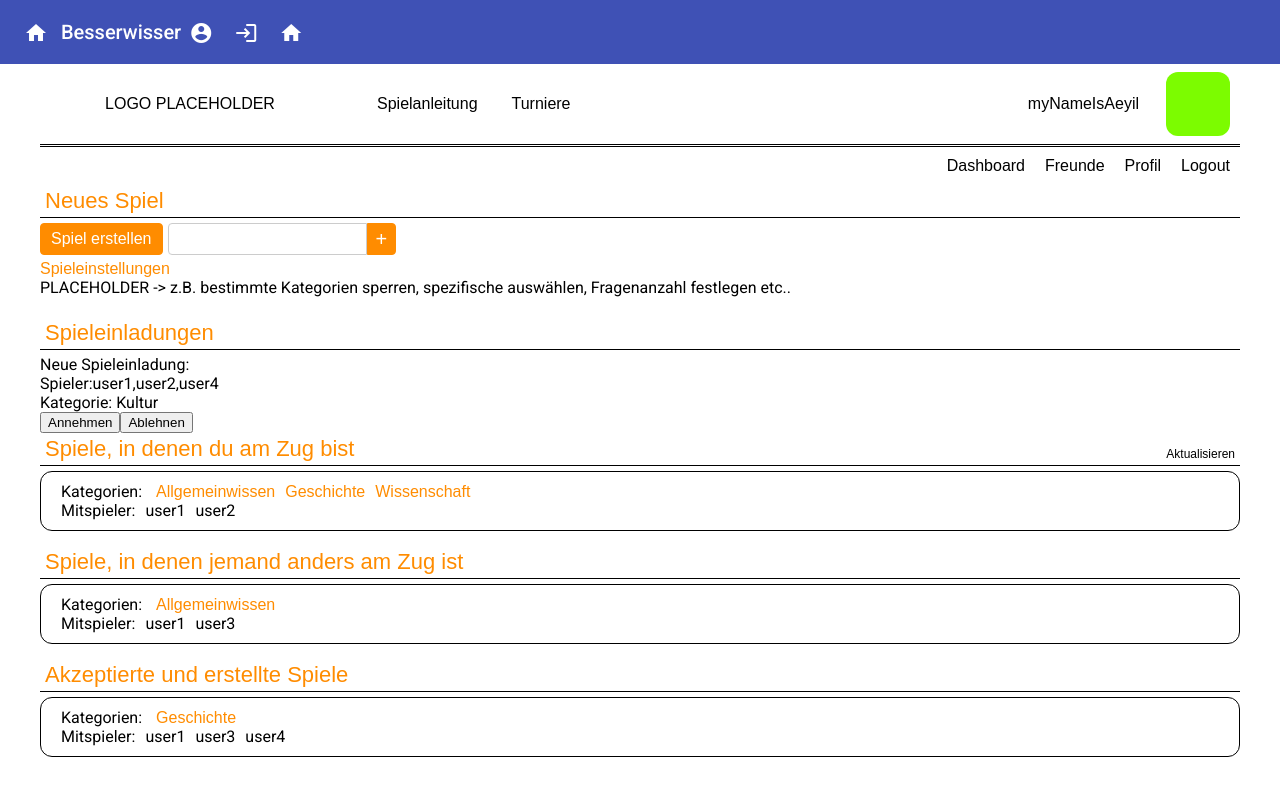
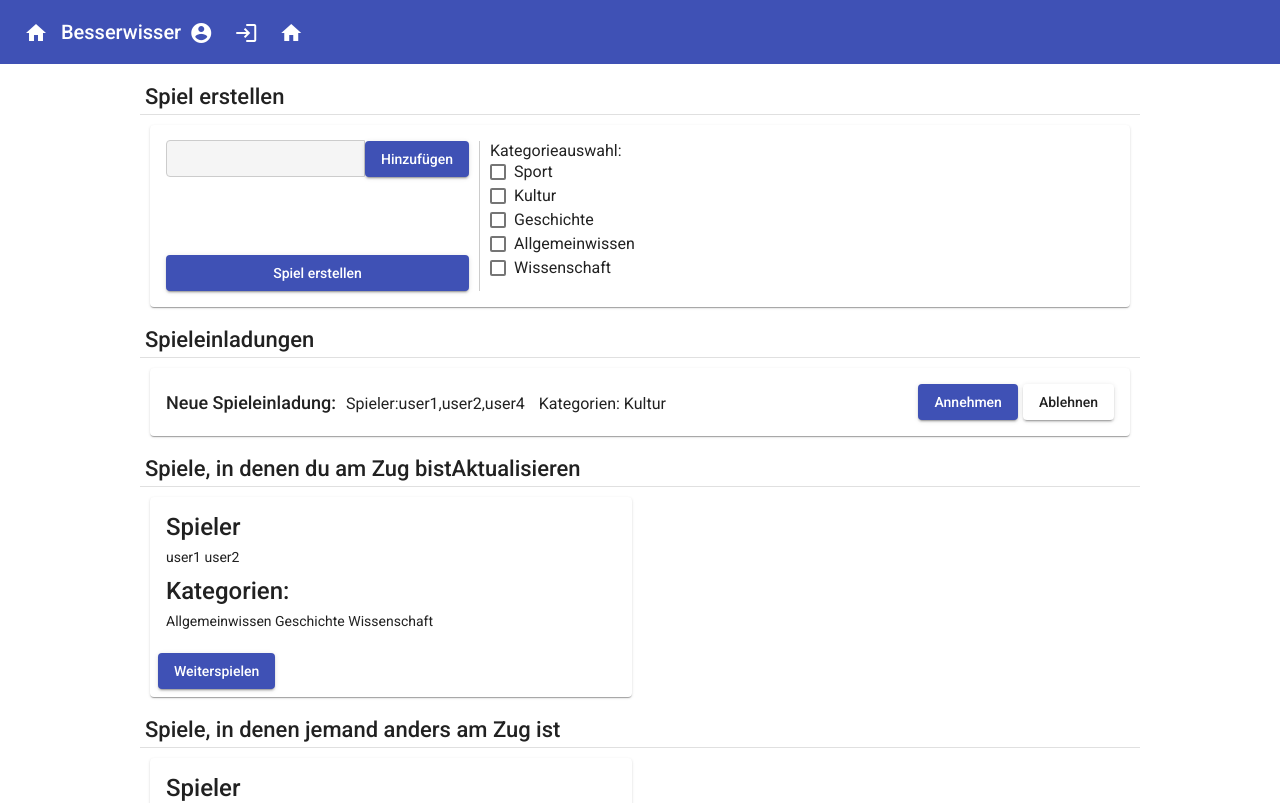
Before and after one commit to jana1609/Besserwisser, an Angular app: page /#/dashboard in a window 1280 px wide. Shown: the top 803 px of the page. Built offline with nearby package versions, Linux system fonts and the light colour scheme.

Commit message:
added new ui, implemented categories (mocked)

```diff
--- a/package.json
+++ b/package.json
@@ -22,6 +22,7 @@
     "@angular/platform-browser": "~11.0.4",
     "@angular/platform-browser-dynamic": "~11.0.4",
     "@angular/router": "~11.0.4",
+    "@material/card": "^9.0.0",
     "rxjs": "~6.6.0",
     "tslib": "^2.0.0",
     "zone.js": "~0.10.2"
--- /dev/null
+++ b/src/app/categories.service.ts
@@ -0,0 +1,17 @@
+import { Injectable } from '@angular/core';
+import {Observable, of} from "rxjs";
+import {Category} from './models/category';
+import {HttpClient} from '@angular/common/http';
+
+@Injectable({
+  providedIn: 'root'
+})
+export class CategoriesService {
+
+  constructor(private http: HttpClient) { }
+
+  getCategories(): Observable<Category[]>{
+    // TODO: HTTP CALL
+    return of([ {id: 1, name: 'Sport'}, {id: 2, name: 'Kultur'}, {id: 2, name: 'Geschichte'}, {id: 3, name: 'Allgemeinwissen'}, {id: 4, name: 'Wissenschaft'}]);
+  }
+}
--- a/src/app/dashboard/dashboard.component.css
+++ b/src/app/dashboard/dashboard.component.css
@@ -1,367 +1,127 @@
-/* Definitions for page components*/
-
-body {
-  font-family: worksansregular, sans-serif;
+.bw-page{
+  max-width: 1000px;
+  margin: 0px auto;
 }
 
-.link {
-  color: inherit;
-  user-select: none;
-  text-decoration: none;
+.bw-header{
+  font-weight: 500;
+  font-size: 22px;
+  margin: 20px 0px 5px 5px;
+  color: rgba(0,0,0,.87);
 }
 
-.link:hover {
-  cursor: pointer;
-  color: darkorange;
+.bw-card{
+  margin: 10px;
 }
 
-.no-select {
-  user-select: none;
+.bw-button{
+  margin-left: 5px;
 }
 
-.highlight {
-  font-family: worksansbold, sans-serif;
-  color: darkorange;
+.bw-card-maxwidth{
+  max-width: 450px;
 }
 
-.page {
-  margin: 0px auto;
-  display: flex;
-  flex-direction: column;
-  max-width: 1200px;
-}
-
-/* Definitions for top-menu components*/
-
-.top-menu {
-  border-bottom: solid 1px black;
-  color: black;
-  font-family: worksansbold, sans-serif;
-  display: flex;
-  flex-direction: row;
-}
-
-.top-menu a:hover, .top-menu-user-dropdown a:hover {
-  color: darkorange;
-}
-
-.top-menu-logo {
-  line-height: 80px;
-  text-align: center;
-  width: 300px;
-  height: 80px;
-  display: flex;
-  flex-direction: column;
-  flex-grow: 0;
-  flex-shrink: 0;
-}
-
-.top-menu-item-wrapper {
-  display: flex;
-  flex-grow: 0;
-  flex-shrink: 0;
-  margin-left: 20px;
-}
-
-.top-menu-item {
-  display: flex;
-  flex-grow: 0;
-  flex-shrink: 0;
-}
-
-.top-menu-item, .top-menu-user-name {
-  line-height: 36px;
-  height: 36px;
-  padding: 22px 12px;
-  margin: 0px 5px;
-}
-
-.top-menu-growable {
-  display: flex;
-  flex-grow: 1;
-  flex-shrink: 1;
-}
-
-.top-menu-right-wrapper {
-  display: flex;
-  flex-grow: 0;
-  flex-shrink: 0;
-}
-
-.top-menu-user-wrapper {
-  display: flex;
-  flex-grow: 0;
-  flex-shrink: 0;
-}
-
-.top-menu-avatar {
-  box-sizing: border-box;
-  background-color: lawngreen;
-  height: 64px;
-  width: 64px;
-  border-radius: 12px;
-  margin: 8px 10px;
-}
-
-.top-menu-user {
-  font-family: worksansbold, sans-serif;
-  margin-top: 1px;
-  border-top: solid 1px black;
-  display: flex;
-}
-
-.top-menu-user-item{
-  display: inline-block;
-  text-align: right;
-  padding: 5px;
-  margin: 5px;
-}
-
-/* Definitions for content-area components*/
-
-.content-header {
-  color: darkorange;
-  font-family: worksansbold, sans-serif;
-  font-size: 22px;
-  line-height: 22px;
-  padding: 5px;
-  margin-bottom: 5px;
-  border-bottom: solid 1px black;
-}
-
-.refresh {
-  font-family: worksansregular, sans-serif;
-  color: black;
-  margin-top: 5px;
-  font-size: 12px;
-  float: right;
-}
-
-/* Definitions for new-game-wrapper components*/
-
-.game-new-wrapper {
-}
-
-.game-line-wrapper {
-  margin: 5px 0px;
+.bw-flex-row{
   display: flex;
   flex-direction: row;
   align-items: center;
 }
 
-.new-game-start {
-  display: inline-block;
-  background-color: darkorange;
-  border: solid 1px darkorange;
-  border-radius: 4px;
-  padding: 5px 10px;
-  line-height: 20px;
-  color: white;
-  margin-right: 5px;
-  font-family: worksansbold, sans-serif;
+.bw-flex-row-stretch{
+  display: flex;
+  flex-direction: row;
+  align-items: stretch;
 }
 
-.new-game-start:hover {
-  cursor: pointer;
-  background-color: orange;
+.bw-flex-column{
+  display: flex;
+  flex-direction: column;
 }
 
-.new-player-input-wrapper {
-  position: relative;
+.bw-flex-grow{
+  flex-grow: 1;
 }
 
-.new-player-input {
-  padding: 5px 10px;
+.bw-divider-vertical{
+  box-sizing: border-box;
+  width: 1px;
+  background-color: #ccc;
+  margin: 0px 10px;
+}
+
+.bw-new-game {
+  height: 150px;
+}
+
+.bw-invite-header{
+  font-weight: 500;
+  font-size: 18px;
+}
+
+.bw-invite-subheader{
+  font-weight: 400;
+  font-size: 16px;
+  margin-left: 10px;
+}
+
+
+/*----*/
+
+.bw-new-search{
+  padding: 10px;
   border: solid 1px #ccc;
-  line-height: 20px;
   border-top-left-radius: 4px;
   border-bottom-left-radius: 4px;
+  background-color: #f5f5f5;
 }
 
-.new-player-input:focus {
-  outline-color: darkorange;
+.bw-new-search:focus{
+  outline-color: #3f51b5;
 }
 
-.new-player-input:focus + div{
+.bw-new-search:focus + div{
   display: block;
 }
 
-.new-game-player-input-dropdown {
+.bw-new-search-dropdown {
+  z-index: 1;
   display: none;
   position: absolute;
-  top: 32px;
+  top: 36px;
   left: 0;
   width: 100%;
 }
 
-.new-game-player-input-dropdown:hover{
+.bw-new-search-dropdown:hover{
   display: block;
 }
 
-.new-game-player-input-dropdown a{
+.bw-new-search-dropdown a{
   display: block;
-  background-color: white;
+  background-color: #f5f5f5;
   padding: 5px;
   box-sizing: border-box;
-  border: solid 1px darkorange;
+  border: solid 1px #3f51b5;
   border-top: none;
 }
 
-.new-game-player-input-dropdown a:hover{
-  background-color: darkorange;
+.bw-new-search-dropdown a:hover{
+  background-color: #3f51b5;
   cursor: pointer;
   color: white;
 }
 
-.new-player-add {
-  background-color: darkorange;
-  padding: 5px 8px;
-  color: white;
-  font-family: worksansbold, sans-serif;
-  font-size: 20px;
-  line-height: 20px;
-  border: solid 1px darkorange;
-  border-top-right-radius: 4px;
-  border-bottom-right-radius: 4px;
-}
-
-.new-player-add:hover {
-  background-color: orange;
-  cursor: pointer;
-}
-
-.new-player {
-  background-color: lightgrey;
-  border-radius: 28px;
-  padding: 2px 10px;
-  border: solid 1px gray;
-  margin-left: 10px;
-}
-
-.new-player:hover {
-  background-color: #fc4103;
-  border-color: #fc4103;
-  color: white;
-  cursor: pointer;
-}
-
-.new-options {
-  margin-bottom: 20px;
-}
-
-/* Definitions for game-wrapper components*/
-
-.game-wrapper {
-  position: relative;
-  display: flex;
-  flex-direction: column;
-  border: solid 1px black;
-  border-radius: 12px;
-  margin-bottom: 15px;
-}
-
-.game-information-wrapper {
-  display: flex;
-  flex-direction: column;
-  padding: 10px 20px;
-}
-
-.game-category {
-  margin: 0px 0px;
-}
-
-.game-point-header{
-  margin: 5px 0px 5px 0px;
-  border-bottom: solid 1px black;
-}
-
-.game-point-wrapper {
-  display: flex;
-  flex-direction: row;
-}
-
-.game-player {
-  margin-right: 25px;
-  width: 150px;
-}
-
-.game-points {
-  display: flex;
-  flex-direction: row;
-  flex-grow: 1;
-}
-
-.game-point {
-  position: relative;
-  max-width: 80px;
-  height: 10px;
-  margin: 5px 15px;
-  flex-grow: 1;
-  background-color: darkgray;
-  border-color: transparent darkgray transparent darkgray;
-}
-
-.game-point::before {
-  position: absolute;
-  content: "";
-  top:0px;
-  left: -10px;
-  border-style: solid;
-  border-width: 5px 10px 5px 0px;
-  border-color: inherit;
-}
-
-.game-point::after {
-  position: absolute;
-  content: "";
-  top:0px;
-  right: -10px;
-  border-style: solid;
-  border-width: 5px 0px 5px 10px;
-  border-color: inherit;
-}
-
-.game-point:nth-child(3n+1){
-  margin-left: 50px;
-}
-
-.game-point:first-child {
-  margin-left: 0px;
-}
-
-.game-point:last-child {
+.bw-player{
+  padding: 5px 15px;
+  border-radius: 25px;
+  background-color: #f5f5f5;
+  border: solid 1px #ccc;
   margin-right: 10px;
 }
 
-.correct {
-  background-color: #9af547;
-  border-color: transparent #9af547 transparent #9af547;
+.bw-player:hover{
+  background-color: #ce0026;
+  cursor: pointer;
+  color: white;
 }
-
-.wrong {
-  background-color: #fc4103;
-  border-color: transparent #fc4103 transparent #fc4103;
-}
-
-.game-continue-modal{
-  position: absolute;
-  z-index: 1;
-  top: 0px;
-  left: 0px;
-  width: 100%;
-  height: 100%;
-  display: none;
-  align-items: center;
-  justify-content: center;
-  color: white;
-  background-color: orange;
-  font-family: worksansbold, sans-serif;
-  font-size: 22px;
-  border-radius: inherit;
-  text-decoration: none;
-}
-
-.game-wrapper:hover .game-continue-modal {
-  display: flex;
-  cursor: pointer;
-}
--- a/src/app/dashboard/dashboard.component.html
+++ b/src/app/dashboard/dashboard.component.html
@@ -1,105 +1,93 @@
 
 
-<div class="page">
+<div class="bw-page">
 
-  <div class="top-menu">
-    <div class="top-menu-logo">LOGO PLACEHOLDER</div>
-    <div class="top-menu-item-wrapper">
-      <a routerLink="/howtoplay" class="top-menu-item link">Spielanleitung</a>
-      <a routerLink="/tournaments" class="top-menu-item link">Turniere</a>
-    </div>
-    <div class="top-menu-growable"></div>
-    <!---  logged in-->
-    <div class="top-menu-right-wrapper" *ngIf="user">
-      <div class="top-menu-user-name">{{user.name}}</div>
-      <div class="top-menu-avatar"></div>
-    </div>
-      <!---  not logged in-->
-    <div class="top-menu-right-wrapper" *ngIf="!user">
-      <a routerLink="/login" class="top-menu-item link">Login</a>
-      <span class="top-menu-spacer"></span>
-      <a routerLink="/signup" class="top-menu-item link">Registrieren</a>
-    </div>
-  </div>
-  <div class="top-menu-user" *ngIf="user">
-    <div class="top-menu-growable"></div>
-    <a class="top-menu-user-item link">Dashboard</a>
-    <a class="top-menu-user-item link">Freunde</a>
-    <a class="top-menu-user-item link">Profil</a>
-    <a class="top-menu-user-item link">Logout</a>
-  </div>
 
   <div class="content-area" *ngIf="user">
 
     <!---  TODO -->
-    <div class="content-header">Neues Spiel</div>
-    <div class="game-new-wrapper">
-      <div class="game-line-wrapper">
-        <a class="new-game-start" (click)="createNewGame()">Spiel erstellen</a>
-        <div class="new-player-input-wrapper">
-          <input #playerSearch class="new-player-input" (input)="searchForUsersByName(playerSearch.value)" />
-          <div class="new-game-player-input-dropdown">
-            <a *ngFor="let user of searchedUsers$ | async" (click)="addUserToNewGameById(user.id)">{{user.name}}</a>
+    <div class="bw-header">Spiel erstellen</div>
+    <mat-divider></mat-divider>
+    <mat-card class="bw-card bw-flex-row-stretch bw-new-game">
+      <div class="bw-flex-column">
+        <div class="bw-flex-row">
+          <div style="position: relative;">
+            <input #playerSearch class="bw-new-search" (input)="searchForUsersByName(playerSearch.value)" matInput />
+            <div class="bw-new-search-dropdown">
+              <a *ngFor="let user of searchedUsers$ | async" (click)="addUserToNewGameById(user.id)">{{user.name}}</a>
+            </div>
           </div>
+          <a mat-raised-button color="primary" class="new-player-add" (click)="addUserToNewGameByName(playerSearch.value)">Hinzufügen</a>
         </div>
-        <a class="new-player-add" (click)="addUserToNewGameByName(playerSearch.value)">+</a>
-        <a class="new-player" *ngFor="let user of selectedUsers" (click)="removeUserFromNewGame(user.id)">{{user.name}}</a>
+        <div class="bw-flex-row bw-flex-grow">
+          <a class="bw-player" *ngFor="let user of selectedUsers" (click)="removeUserFromNewGame(user.id)">{{user.name}}</a>
+        </div>
+        <a mat-raised-button color="primary" class="new-game-start" (click)="createNewGame()">Spiel erstellen</a>
       </div>
-      <div class="highlight">Spieleinstellungen</div>
-      <div class="new-options">
-        PLACEHOLDER -> z.B. bestimmte Kategorien sperren, spezifische auswählen, Fragenanzahl festlegen etc..
+      <div class="bw-divider-vertical"></div>
+      <div class="bw-flex-column">
+        Kategorieauswahl:
+        <mat-checkbox color="primary" *ngFor="let cat of categories">{{cat.name}}</mat-checkbox>
+      </div>
+    </mat-card>
+
+    <div *ngIf="invites.length > 0">
+      <div class="bw-header">Spieleinladungen</div>
+      <mat-divider></mat-divider>
+      <div *ngFor="let invite of invites">
+        <mat-card class="bw-card bw-flex-row" *ngIf="user.id == invite.userId">
+          <span class="bw-flex-grow">
+            <span class="bw-invite-header">Neue Spieleinladung:</span>
+            <span class="bw-invite-subheader">Spieler:</span>{{invite.names.toString()}}
+            <span class="bw-invite-subheader">Kategorien: {{invite.categories[invite.categories.length-1]}}</span>
+          </span>
+          <a mat-raised-button color="primary" class="bw-button" (click)="acceptInvite(invite.id)">Annehmen</a>
+          <a mat-raised-button color="secondary" class="bw-button" (click)="declineInvite(invite.id)">Ablehnen</a>
+        </mat-card>
       </div>
     </div>
 
-    <div *ngIf="invites.length > 0">
-      <div class="content-header">Spieleinladungen</div>
-      <div *ngFor="let invite of invites">
-        <div *ngIf="user.id == invite.userId">
-          <div>
-            Neue Spieleinladung:<br> Spieler:{{invite.names.toString()}}<br>Kategorie: {{invite.categories[invite.categories.length-1]}}
-          </div>
-          <button (click)="acceptInvite(invite.id)">Annehmen</button><button (click)="declineInvite(invite.id)">Ablehnen</button>
-        </div>
-      </div>
+    <div class="bw-header">Spiele, in denen du am Zug bist<a class="refresh link" (click)="updateGames();updateInvites();">Aktualisieren</a></div>
+    <mat-divider></mat-divider>
+
+    <div *ngFor="let game of games">
+      <mat-card  class="bw-card bw-card-maxwidth" *ngIf="game.currentPlayerId === user.id && game.status == 1">
+        <mat-card-title>Spieler</mat-card-title>
+        <mat-card-content><span *ngFor="let user of game.users">{{user.name}} </span></mat-card-content>
+        <mat-card-title>Kategorien:</mat-card-title>
+        <mat-card-content><span *ngFor="let cat of game.categories">{{cat}} </span></mat-card-content>
+        <mat-card-actions class="section-buttons">
+          <a mat-raised-button color="primary" routerLink="/game" routerLinkActive="active">Weiterspielen</a>
+        </mat-card-actions>
+      </mat-card>
     </div>
 
-    <div class="content-header">Spiele, in denen du am Zug bist<a class="refresh link" (click)="updateGames();updateInvites();">Aktualisieren</a></div>
+    <div class="bw-header">Spiele, in denen jemand anders am Zug ist</div>
+    <mat-divider></mat-divider>
 
     <div *ngFor="let game of games">
-      <div class="game-wrapper" *ngIf="game.currentPlayerId === user.id && game.status == 1">
-        <a  routerLink="" class="game-continue-modal no-select">WEITERSPIELEN</a>
-        <div class="game-information-wrapper">
-          <div class="game-category">Kategorien: <span class="highlight" style="margin-left: 10px;" *ngFor="let cat of game.categories">{{cat}}</span></div>
-          <div>Mitspieler:<span *ngFor="let user of game.users" style="margin-left: 10px;">{{user.name}}</span></div>
-        </div>
-      </div>
+      <mat-card  class="bw-card bw-card-maxwidth" *ngIf="game.currentPlayerId !== user.id && game.status == 1">
+        <mat-card-title>Spieler</mat-card-title>
+        <mat-card-content><span *ngFor="let user of game.users">{{user.name}} </span></mat-card-content>
+        <mat-card-title>Kategorien:</mat-card-title>
+        <mat-card-content><span *ngFor="let cat of game.categories">{{cat}} </span></mat-card-content>
+      </mat-card>
     </div>
 
-    <div class="content-header">Spiele, in denen jemand anders am Zug ist</div>
+    <div class="bw-header">Akzeptierte und erstellte Spiele</div>
+    <mat-divider></mat-divider>
 
     <div *ngFor="let game of games">
-      <div class="game-wrapper" *ngIf="game.currentPlayerId !== user.id && game.status == 1">
-        <div class="game-information-wrapper">
-          <div class="game-category">Kategorien: <span class="highlight" style="margin-left: 10px;" *ngFor="let cat of game.categories">{{cat}}</span></div>
-          <div>Mitspieler:<span *ngFor="let user of game.users" style="margin-left: 10px;">{{user.name}}</span></div>
-        </div>
-      </div>
+      <mat-card  class="bw-card bw-card-maxwidth" *ngIf="game.status == 0">
+        <mat-card-title>Spieler</mat-card-title>
+        <mat-card-content><span *ngFor="let user of game.users">{{user.name}} </span></mat-card-content>
+        <mat-card-title>Kategorien:</mat-card-title>
+        <mat-card-content><span *ngFor="let cat of game.categories">{{cat}} </span></mat-card-content>
+      </mat-card>
     </div>
-
-    <div class="content-header">Akzeptierte und erstellte Spiele</div>
-
-    <div *ngFor="let game of games">
-      <div class="game-wrapper" *ngIf="game.status == 0">
-        <div class="game-information-wrapper">
-          <div class="game-category">Kategorien: <span class="highlight" style="margin-left: 10px;" *ngFor="let cat of game.categories">{{cat}}</span></div>
-          <div>Mitspieler:<span *ngFor="let user of game.users" style="margin-left: 10px;">{{user.name}}</span></div>
-        </div>
-      </div>
-    </div>
-
   </div>
 
-  <div class="content-area" *ngIf="!user">
+  <div *ngIf="!user">
     Whoops. Something went wrong. <a routerLink="/home">Back to home.</a>
   </div>
 
--- a/src/app/dashboard/dashboard.component.ts
+++ b/src/app/dashboard/dashboard.component.ts
@@ -6,6 +6,8 @@ import {Observable, pipe, Subject} from 'rxjs';
 import {UserService} from '../user.service';
 import {debounceTime, distinctUntilChanged, switchMap} from 'rxjs/operators';
 import {Invite} from '../models/invite';
+import {Category} from "../models/category";
+import {CategoriesService} from "../categories.service";
 
 @Component({
   selector: 'app-dashboard',
@@ -20,8 +22,9 @@ export class DashboardComponent implements OnInit {
   user: User;
   games: Game[] = [];
   invites: Invite[] = [];
+  categories: Category[];
 
-  constructor(private gameService: GameService, private userService: UserService) { }
+  constructor(private userService: UserService, private gameService: GameService, private categoriesService: CategoriesService) { }
 
   ngOnInit(): void {
     this.user = this.userService.loggedIn;
@@ -29,6 +32,7 @@ export class DashboardComponent implements OnInit {
     if (this.user){
       this.updateInvites();
       this.updateGames();
+      this.categoriesService.getCategories().subscribe(categories => this.categories = categories);
     }
     this.searchedUsers$ = this.searchTerms.pipe(
       debounceTime(300),
--- /dev/null
+++ b/src/app/models/category.ts
@@ -0,0 +1,4 @@
+export interface Category{
+  id: number;
+  name: string;
+}
```
Also changed, not shown: src/app/app.module.ts (+6 -18 lines), src/app/material.module.ts (added, +108 -0 lines), 2 other files (tests, documents, lock files or other folders).
